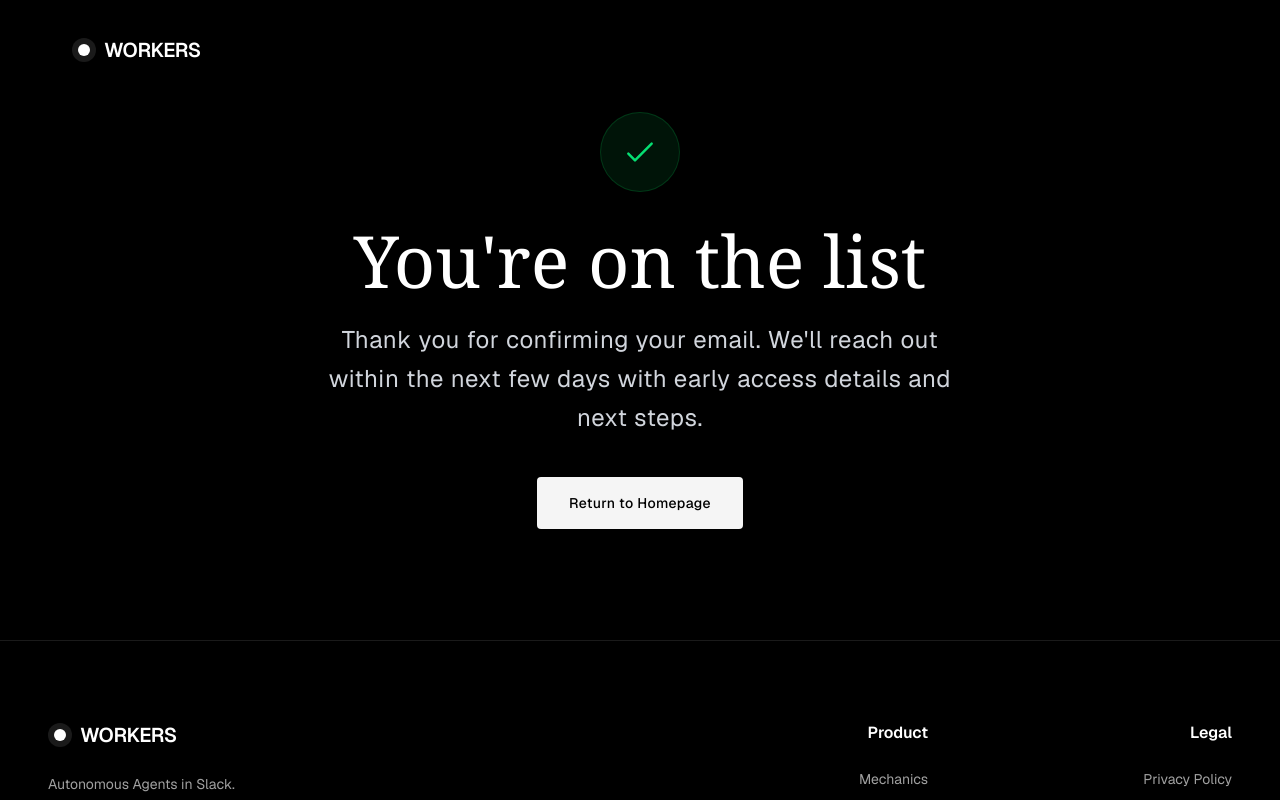
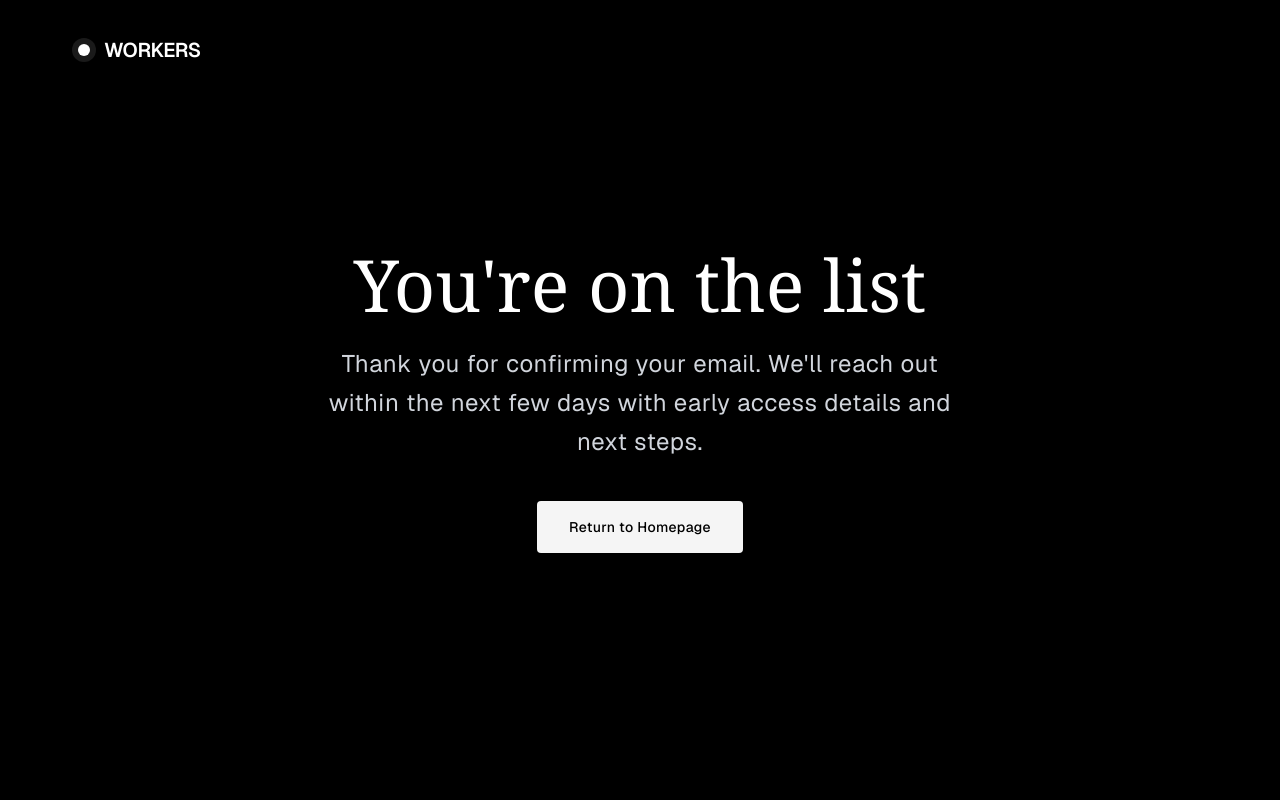
Before and after one commit to trillhause/workers-landing, a Next.js app: page /confirmed in a window 1280 px wide. Shown: the top 800 px of the page. Built offline with nearby package versions, Linux system fonts and the light colour scheme.

Commit message:
fix landing page

```diff
--- a/app/components/Footer.tsx
+++ b/app/components/Footer.tsx
@@ -1,4 +1,5 @@
 import React from 'react';
+import Link from 'next/link';
 
 export function Footer() {
   return (
@@ -25,10 +26,10 @@ export function Footer() {
         <div className='text-right'>
           <h3 className="font-semibold mb-6 text-white">Product</h3>
           <ul className="space-y-3 text-sm text-neutral-400">
-            <li><a href="#mechanics" className="hover:text-white transition-colors">Mechanics</a></li>
-            <li><a href="#onboarding" className="hover:text-white transition-colors">Onboarding</a></li>
-            <li><a href="#testing" className="hover:text-white transition-colors">Testing</a></li>
-            <li><a href="#optimization" className="hover:text-white transition-colors">Optimization</a></li>
+            <li><Link href="/#mechanics" className="hover:text-white transition-colors">Mechanics</Link></li>
+            <li><Link href="/#onboarding" className="hover:text-white transition-colors">Onboarding</Link></li>
+            <li><Link href="/#testing" className="hover:text-white transition-colors">Testing</Link></li>
+            <li><Link href="/#optimization" className="hover:text-white transition-colors">Optimization</Link></li>
           </ul>
         </div>
 
@@ -45,8 +46,8 @@ export function Footer() {
         <div className='text-right'>
           <h3 className="font-semibold mb-6 text-white">Legal</h3>
           <ul className="space-y-3 text-sm text-neutral-400">
-            <li><a href="#" className="hover:text-white transition-colors">Privacy Policy</a></li>
-            <li><a href="#" className="hover:text-white transition-colors">Terms of Service</a></li>
+            <li><Link href="#" className="hover:text-white transition-colors">Privacy Policy</Link></li>
+            <li><Link href="#" className="hover:text-white transition-colors">Terms of Service</Link></li>
             {/* <li><a href="#" className="hover:text-white transition-colors">Cookie Policy</a></li> */}
           </ul>
         </div>
--- a/app/confirmed/page.tsx
+++ b/app/confirmed/page.tsx
@@ -32,33 +32,13 @@ export default function ConfirmedPage() {
     <div className="min-h-screen bg-black text-white font-sans selection:bg-orange-500 selection:text-white flex flex-col">
       <Navbar hideActions={true} />
 
-      <main className="flex-grow relative flex flex-col items-center justify-center overflow-hidden min-h-[80vh]">
+      <main className="flex-grow relative flex flex-col items-center justify-center overflow-hidden min-h-[100vh]">
          <div
             data-us-project="1UHol0qux6eRRFfBMDIi"
-            className="absolute inset-0 z-0 opacity-60"
+            className="absolute inset-0 z-0 opacity-80"
           />
 
         <div className="relative z-10 container mx-auto px-6 flex flex-col items-center justify-center max-w-4xl text-center">
-            {/* Success Icon */}
-             <div className="mb-8 relative">
-                <div className="w-20 h-20 rounded-full bg-green-500/10 flex items-center justify-center border border-green-500/20 backdrop-blur-sm">
-                  <svg
-                    className="w-10 h-10 text-green-400"
-                    fill="none"
-                    stroke="currentColor"
-                    viewBox="0 0 24 24"
-                    xmlns="http://www.w3.org/2000/svg"
-                  >
-                    <path
-                      strokeLinecap="round"
-                      strokeLinejoin="round"
-                      strokeWidth={1.5}
-                      d="M5 13l4 4L19 7"
-                    />
-                  </svg>
-                </div>
-                 <span className="absolute inset-0 rounded-full bg-green-500/10 animate-ping" />
-            </div>
 
           <h1 className="text-5xl md:text-7xl font-serif font-medium text-white mb-6">
             You&apos;re on the list
```
